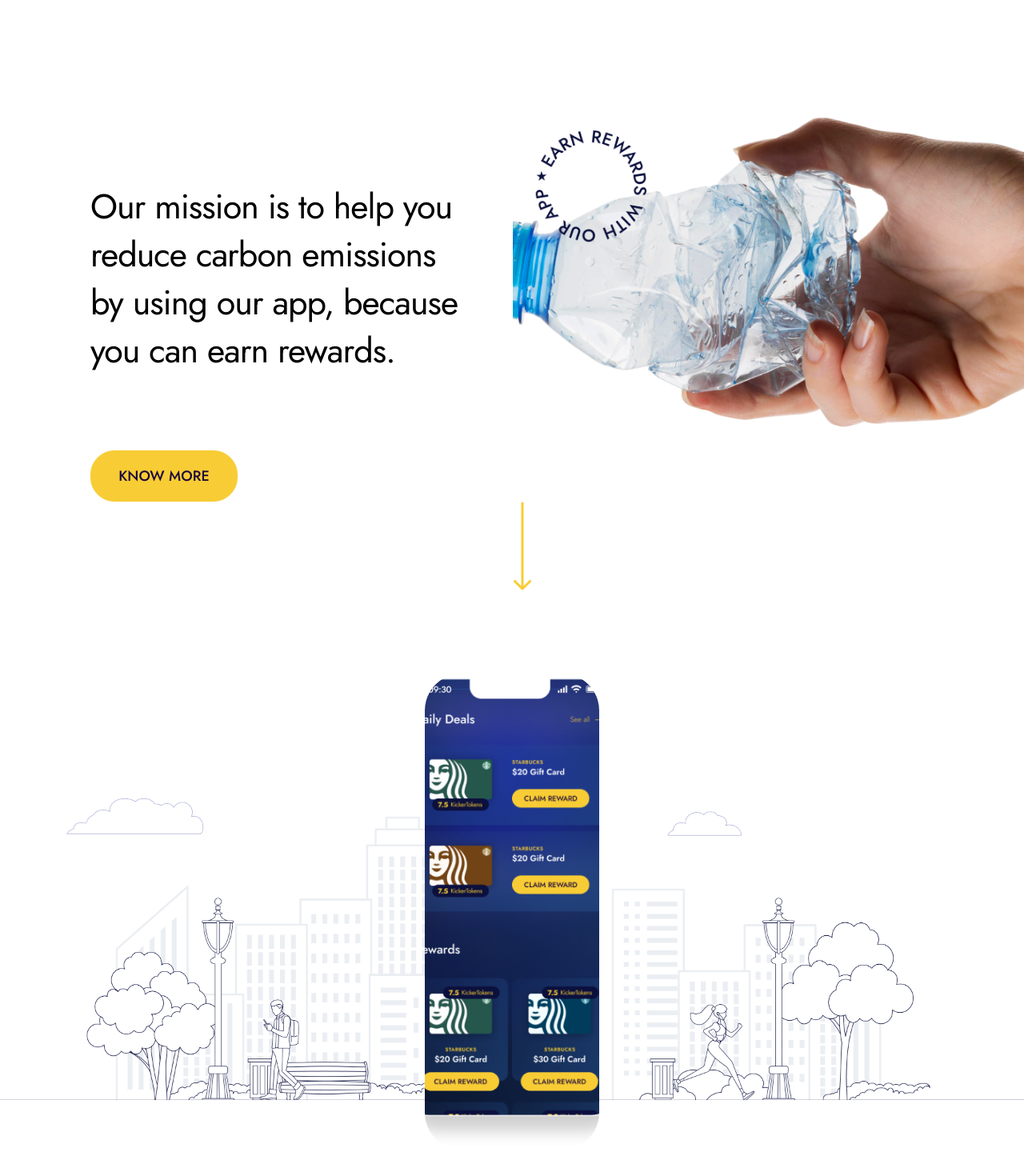
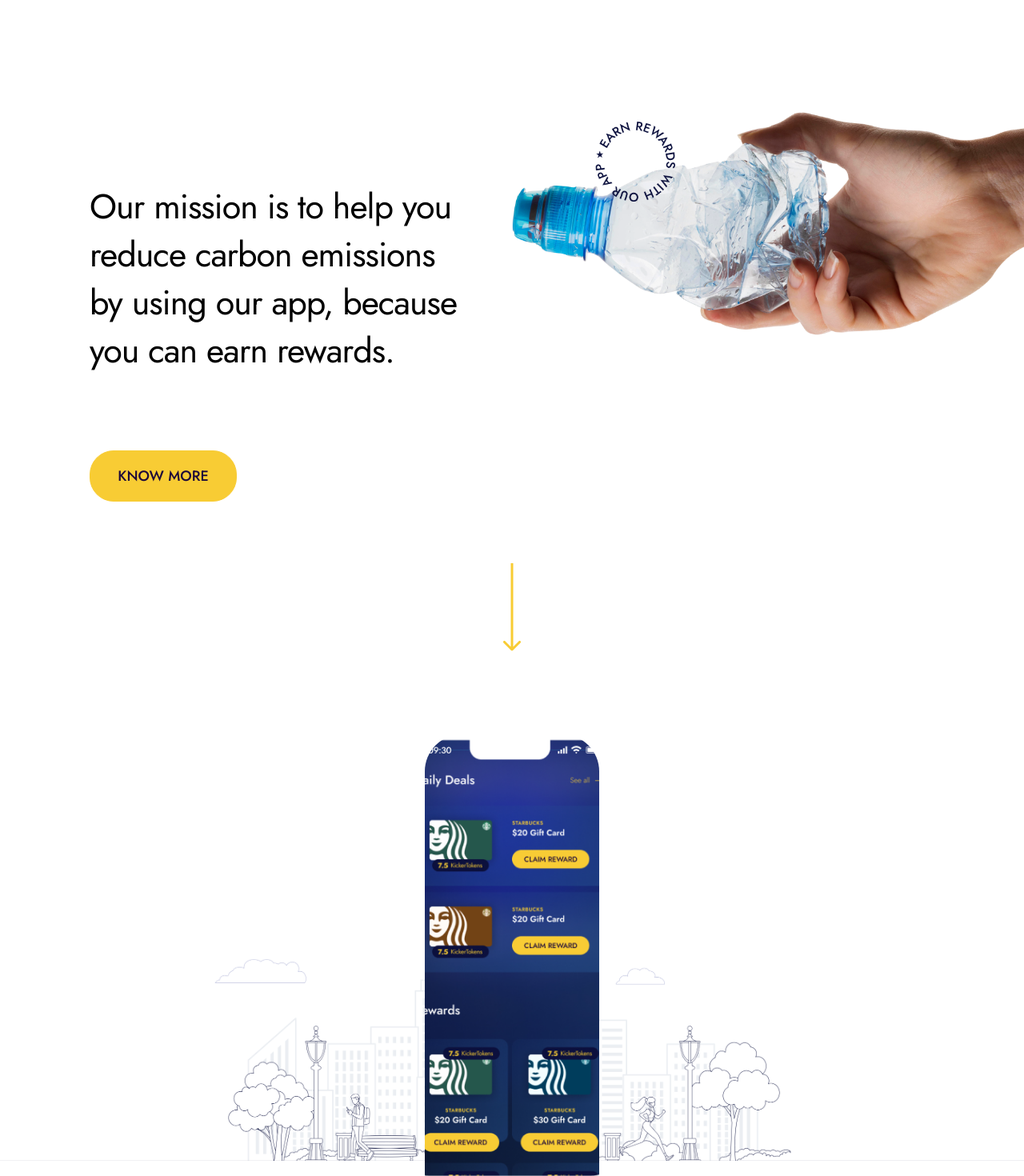
Before and after one commit to hifarhanali/carbon-kicker, a React (Vite) app: page / in a window 1280 px wide. Shown: the part 140-1610 px from the top of the page at 80% size. Built offline with nearby package versions, Linux system fonts and the light colour scheme.

Commit message:
fix: poll progress bar

```diff
--- a/src/components/PollQuestion/index.tsx
+++ b/src/components/PollQuestion/index.tsx
@@ -24,7 +24,7 @@ export interface IPollQuestionProps {
 
 const PollQuestion: React.FC<IPollQuestionProps> = ({ question, className = "", onNext = () => { } }) => {
     return (
-        <div className={`flex flex-col items-start justify-start w-[471px] md:w-full ml-[5.5625rem] md:ml-0 ${className}`}>
+        <div className={`flex flex-col items-start justify-start w-[29.5rem] md:w-full ml-[5.5625rem] md:ml-0 ${className}`}>
             <Text
                 className="leading-[38.00px] sm:text-2xl md:text-[26px] text-[28px] text-gray-900 tracking-[-0.56px] w-[92%] sm:w-full"
                 size="txtJostRomanMedium28"
--- a/src/components/sections/Intro/index.tsx
+++ b/src/components/sections/Intro/index.tsx
@@ -16,7 +16,7 @@ const Intro = () => {
                     </Link>
                 </div>
                 <div className="flex md:flex-col flex-row items-start justify-between w-full mt-[10rem] md:mt-0">
-                    <div className="flex flex-col items-start justify-start w-[45%] md:w-full mt-[6.5rem] ml-[7.06rem] mr-[3rem] md:mx-[0px]">
+                    <div className="flex flex-col items-start justify-start w-[50rem] md:w-full mt-[6.5rem] ml-[7.00rem] mr-[3rem] md:mx-[0px]">
                         <Text
                             className="leading-[60px] text-[2.6875rem] font-[400] text-[#0B103] tracking-[-1px] w-full"
                             size="txtJostRomanRegular50"
@@ -28,17 +28,17 @@ const Intro = () => {
                             know more
                         </Link>
                     </div>
-                    <div className="flex flex-col w-[60%] md:hidden justify-start">
+                    <div className="flex flex-col w-[70rem] md:hidden justify-start">
                         <div className="relative w-full h-full">
                             <Img
-                                className="w-full min-h-[26.6875rem] object-cover"
+                                className="w-full lg:min-h-[26.6875rem] object-cover"
                                 src="images/bottle.png"
                                 alt="bottle"
                             />
                         </div>
-                        <DownArrowSVG className="mt-[4.8125rem]" />
                     </div>
                 </div>
+                <DownArrowSVG className="mt-[4.8125rem]" />
             </div>
         </div>
     )
--- a/src/components/sections/Poll/index.tsx
+++ b/src/components/sections/Poll/index.tsx
@@ -71,6 +71,7 @@ const Poll = () => {
 
     const progress = () => {
         const p = Math.ceil(parseFloat((((currentQuestion + 1) * 100) / questions.length).toString()))
+        console.log(p)
         return p
     }
 
@@ -97,7 +98,10 @@ const Poll = () => {
 
                 <div className="relative">
                     <Line className="bg-gray-300 h-[3px] m-auto w-full" />
-                    <Line className={`absolute bg-gray-900 h-[3px] inset-y-[0] left-[0] my-auto w-[${progress()}%] w-${progress() >= 100 && "full"}`} />
+                    <Line
+                        className={`absolute bg-gray-900 h-[3px] inset-y-[0] left-[0] my-auto`}
+                        style={{ width: `${progress()}%` }}
+                    />
                 </div>
 
                 <div className="flex flex-row md:flex-col items-center justify-center w-full mt-[5rem] px-[5rem] md:px-[5px]">
--- a/src/components/sections/Signup/index.tsx
+++ b/src/components/sections/Signup/index.tsx
@@ -27,11 +27,6 @@ const Signup = () => {
                             <div className="bg-gray-50 flex flex-col font-jost gap-[25px] items-center justify-start mt-[4.375rem] px-[6.5rem] py-[4.75rem] md:px-10 sm:px-5 rounded-[40px] w-full">
                                 <SubscribeForm />
                             </div>
-                            <Img
-                                className="absolute min-h-[41rem] left-[6.5%] object-cover top-[14rem] xl:top-[25rem] w-[32%] md:hidden"
-                                src="images/astronaut.png"
-                                alt="astronautOne"
-                            />
                             <div className="flex flex-row font-jost gap-[34px] items-center justify-center mt-[4.0625rem] w-full">
                                 <Text
                                     className="text-[1.5rem] text-gray-900 tracking-[-0.48px]"
@@ -55,6 +50,14 @@ const Signup = () => {
                 alt="leaf002motionbl"
             />
 
+            <div className="absolute inset-y-[21rem] my-auto pb-[168px] left-[7.1rem] w-[32%] sm:w-full md:hidden">
+                <Img
+                    className="absolute min-h-[41rem] object-cover  md:hidden"
+                    src="images/astronaut.png"
+                    alt="astronautOne"
+                />
+            </div>
+
             <div className="absolute inset-y-[0] my-auto pb-[168px] right-[0] w-[34%] sm:w-full md:hidden">
                 <Img
                     className="absolute min-h-[60rem] inset-x-[0] mx-auto object-cover bottom-[0] w-full"
--- a/src/components/sections/Subscribe/index.tsx
+++ b/src/components/sections/Subscribe/index.tsx
@@ -11,7 +11,7 @@ const Subscribe = () => {
                     <div className="md:h-[575px] h-[594px] m-auto w-full">
                         <div className="absolute h-[575px] inset-[0] justify-center m-auto w-full">
                             <Img
-                                className="absolute bottom-[9%] min-h-[25.1875rem] inset-x-[0] mx-auto object-cover md:w-full"
+                                className="absolute bottom-[9%] lg:min-h-[25.1875rem] inset-x-[0] mx-auto object-cover md:w-full"
                                 src="images/img_group_gray_900.png"
                                 alt="group_One"
                             />
--- a/src/pages/Home/index.tsx
+++ b/src/pages/Home/index.tsx
@@ -11,7 +11,7 @@ import Footer from "components/sections/Footer";
 const Home: React.FC = () => {
   return (
     <>
-      <div className="bg-white-A700 relative flex flex-col font-jost items-end justify-endw-full overflow-x-hidden sm:px-[1rem] md:px-[3rem]">
+      <div className="bg-white-A700 relative flex flex-col font-jost items-end justify-endw-full overflow-x-hidden sm:px-[1rem] md:px-[4rem]">
         <div className="flex flex-col items-center w-full">
 
           {/* SECTION 1 */}
```
